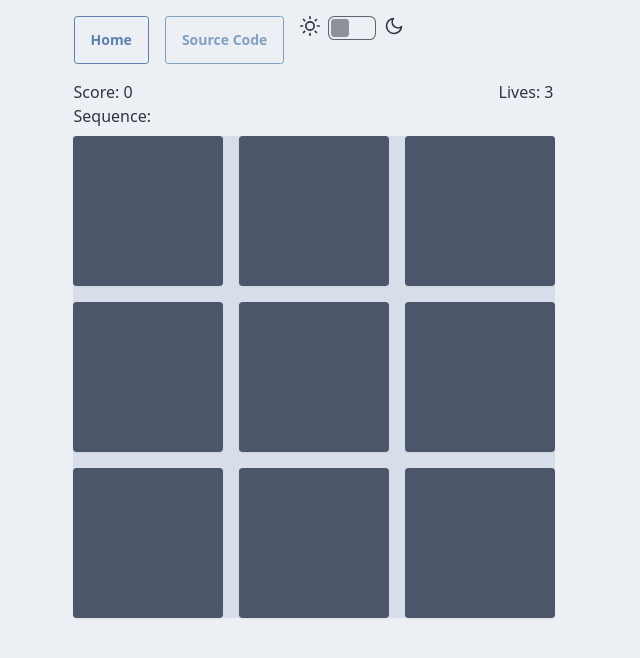
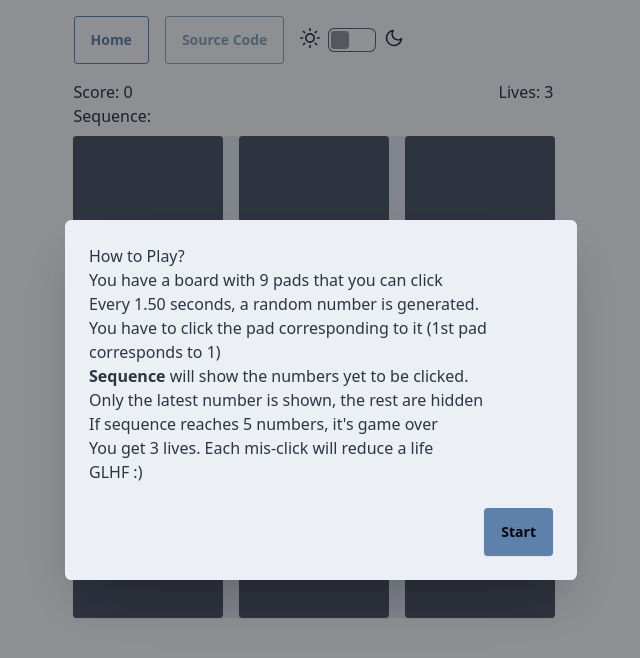
Before and after one commit to dinesh-58/shiDDR, a React (Vite) app: page / in a window 1280 px wide. Shown: the top 658 px of the page, without its empty margins (319-959 px from the left). Built offline with nearby package versions, Linux system fonts and the light colour scheme.

Commit message:
store theme preference in localStorage

```diff
--- a/src/App.jsx
+++ b/src/App.jsx
@@ -157,7 +157,7 @@ export default function App() {
 
     return (
         <div id="App" className="flex max-h-screen flex-col max-w-[80%] sm:max-w-[480px] mx-auto items-center">
-            <nav className="py-4 flex justify-around self-start gap-4">
+            <nav className="py-4 flex justify-around self-start gap-4 items-center">
                 <a className="btn btn-outline btn-primary" href="https://gurungsujal.com.np/">Home</a>
                 <a className="btn btn-outline btn-secondary" href="https://github.com/dinesh-58/shiDDR">Source Code</a>
                 <ThemeController />
--- a/src/components/Modal.jsx
+++ b/src/components/Modal.jsx
@@ -1,8 +1,8 @@
-const showModal = false   // for development purposes only
+const showModal = true   // TODO: reminder to enable this before merging to main. for development purposes only
 
 export default function Modal(props) {
     return (
-        <dialog id={props.id} className={"modal " + showModal ? "modal-open" : "" }>
+        <dialog id={props.id} className={`modal ${showModal ? "modal-open" : ""}`}>
             <div className="modal-box">
                 <div>{props.description}</div>
                 <form action="" method="modal" className="modal-action">
--- a/src/components/ThemeController.jsx
+++ b/src/components/ThemeController.jsx
@@ -1,8 +1,20 @@
+import { useState, useEffect } from 'react'
+
 export default function ThemeController() {
+    const [isdark, setIsdark] = useState(
+        JSON.parse(localStorage.getItem('isdark'))
+    );
+    useEffect(() => {
+        localStorage.setItem('isdark', JSON.stringify(isdark));
+    }, [isdark]);
     return (
         <label className="flex cursor-pointer gap-2">
             <svg xmlns="http://www.w3.org/2000/svg" width="20" height="20" viewBox="0 0 24 24" fill="none" stroke="currentColor" strokeWidth="2" strokeLinecap="round" strokeLinejoin="round"><circle cx="12" cy="12" r="5"/><path d="M12 1v2M12 21v2M4.2 4.2l1.4 1.4M18.4 18.4l1.4 1.4M1 12h2M21 12h2M4.2 19.8l1.4-1.4M18.4 5.6l1.4-1.4"/></svg>
-            <input type="checkbox" value="sunset" className="toggle theme-controller"/>
+            <input type="checkbox"
+                checked={isdark}
+                value="sunset"
+                onChange={() => setIsdark(!isdark)}
+                className="toggle theme-controller"/>
             <svg xmlns="http://www.w3.org/2000/svg" width="20" height="20" viewBox="0 0 24 24" fill="none" stroke="currentColor" strokeWidth="2" strokeLinecap="round" strokeLinejoin="round"><path d="M21 12.79A9 9 0 1 1 11.21 3 7 7 0 0 0 21 12.79z"></path></svg>
         </label>
     )
```
